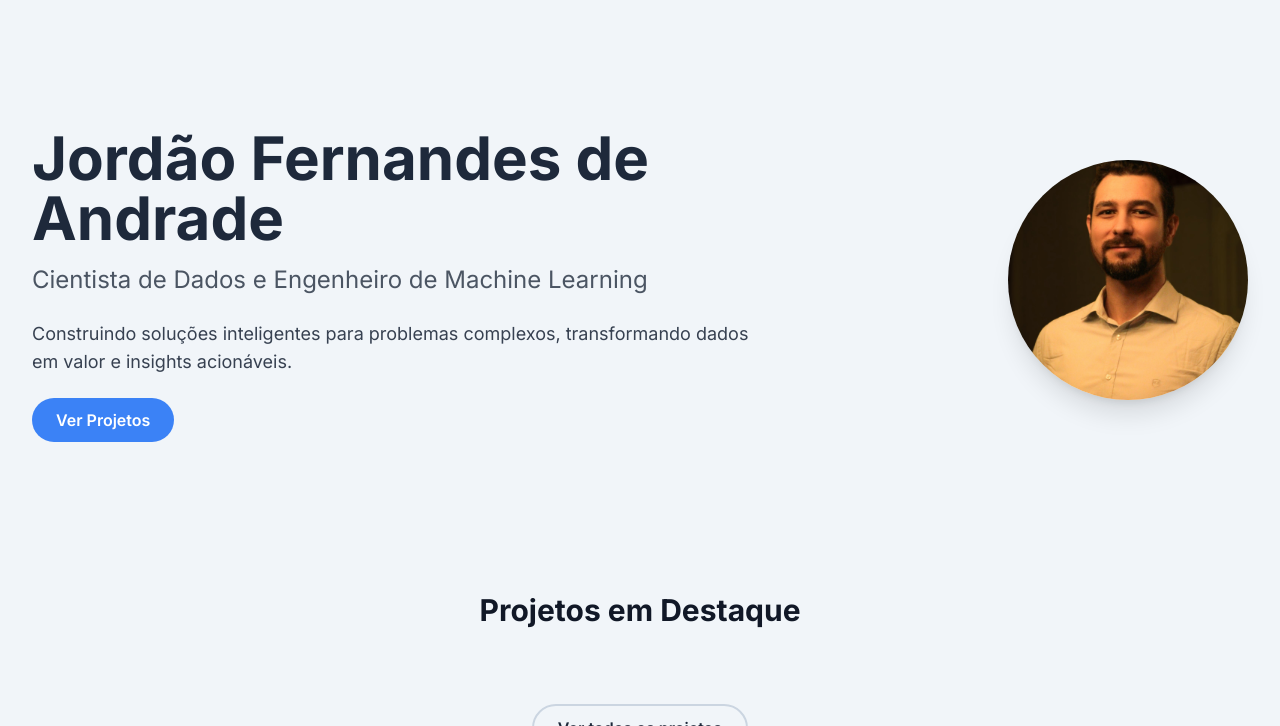
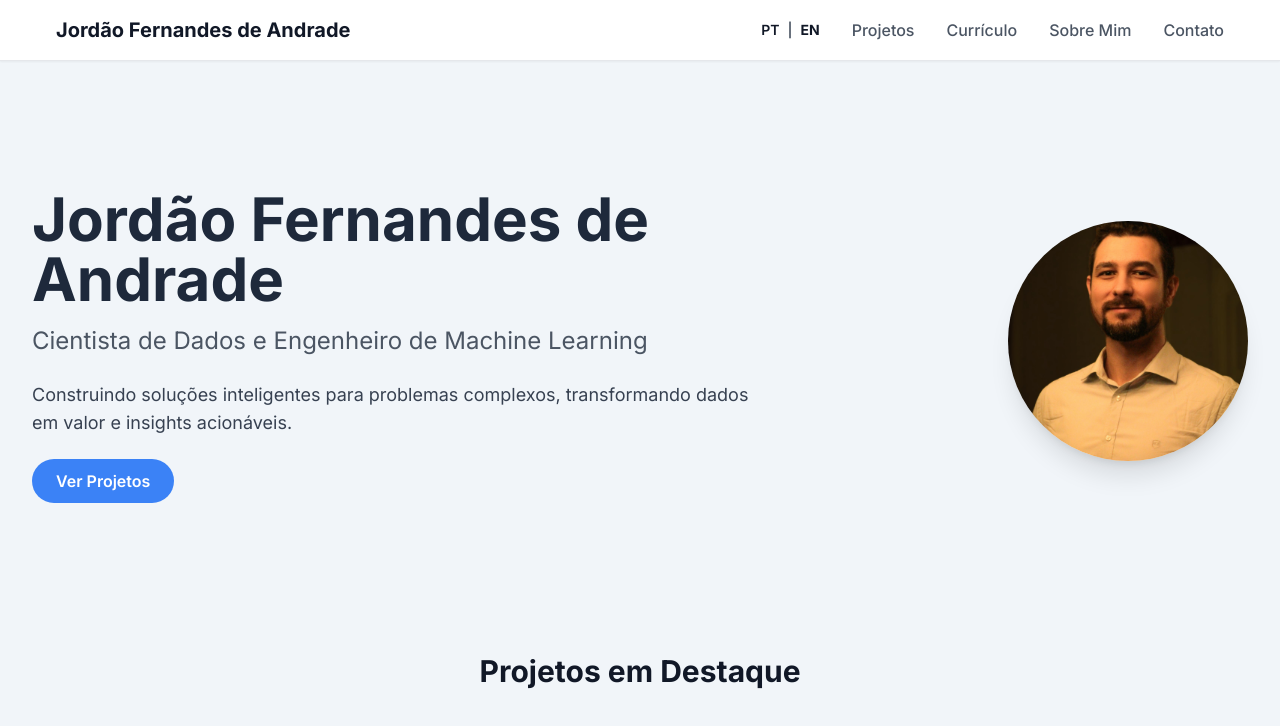
Before and after one commit to JF-Andrade/JF-Andrade.github.io, a plain HTML site: page en/index.html in a window 1280 px wide. Shown: the top 726 px of the page. Drawn offline with nearby package versions, Linux system fonts and the light colour scheme; files that its build step writes are made by us from their sources; files whose address does not match are found by name.

Commit message:
Update index.html

```diff
--- a/en/index.html
+++ b/en/index.html
@@ -10,7 +10,7 @@
     <link rel="preconnect" href="https://fonts.gstatic.com" crossorigin>
     <link href="https://fonts.googleapis.com/css2?family=Inter:wght@300;400;500;600;700&display=swap" rel="stylesheet">
     <!-- Link para o arquivo CSS separado -->
-    <link rel="stylesheet" href="assets/css/main.css">
+    <link rel="stylesheet" href="../assets/css/main.css">
 </head>
 <body class="antialiased">
 
@@ -50,6 +50,6 @@
         </section>
 
     </main>
-    <script src="assets/js/main.js"></script>
+    <script src="../assets/js/main.js"></script>
 </body>
 </html>
```
